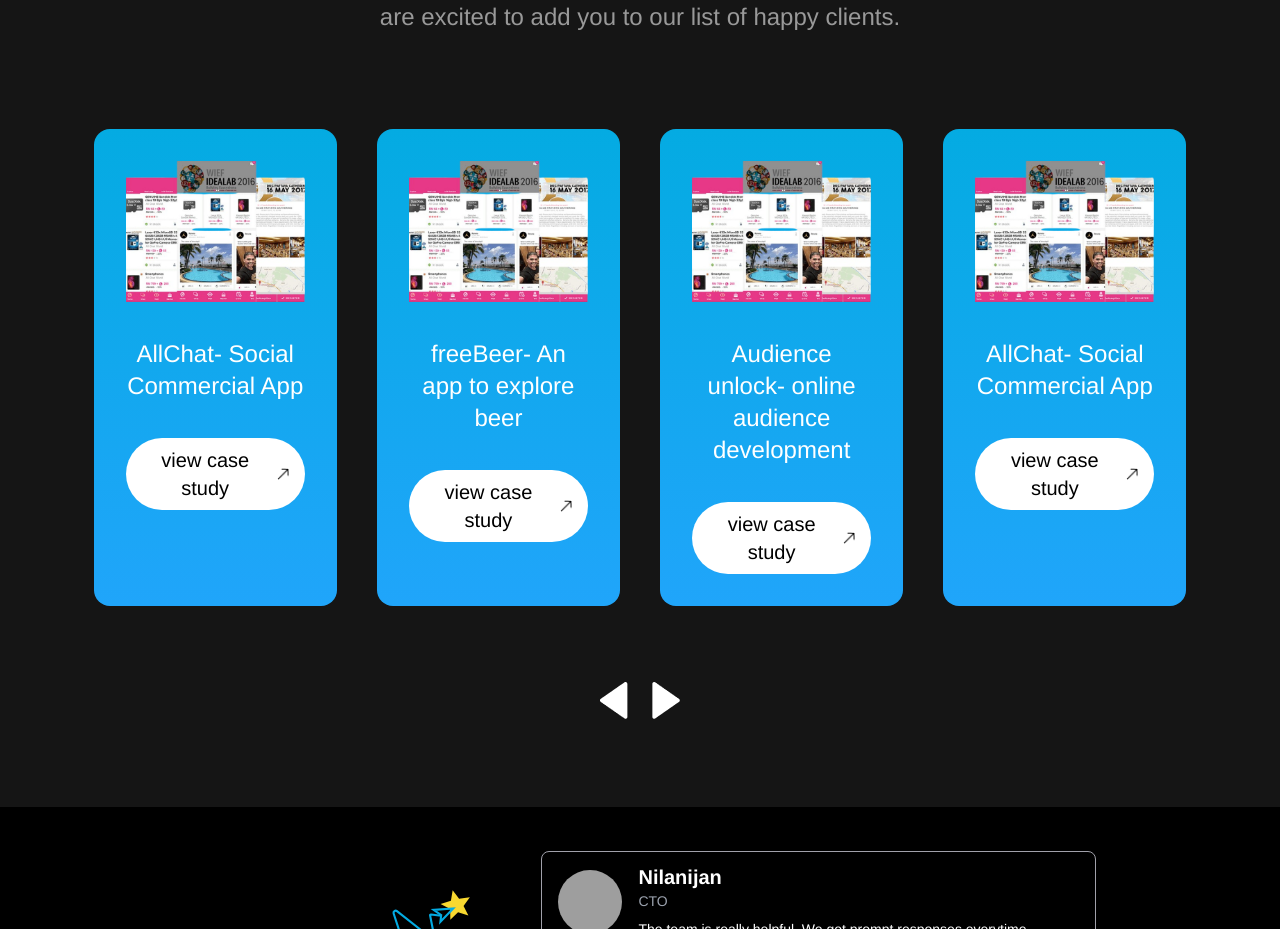
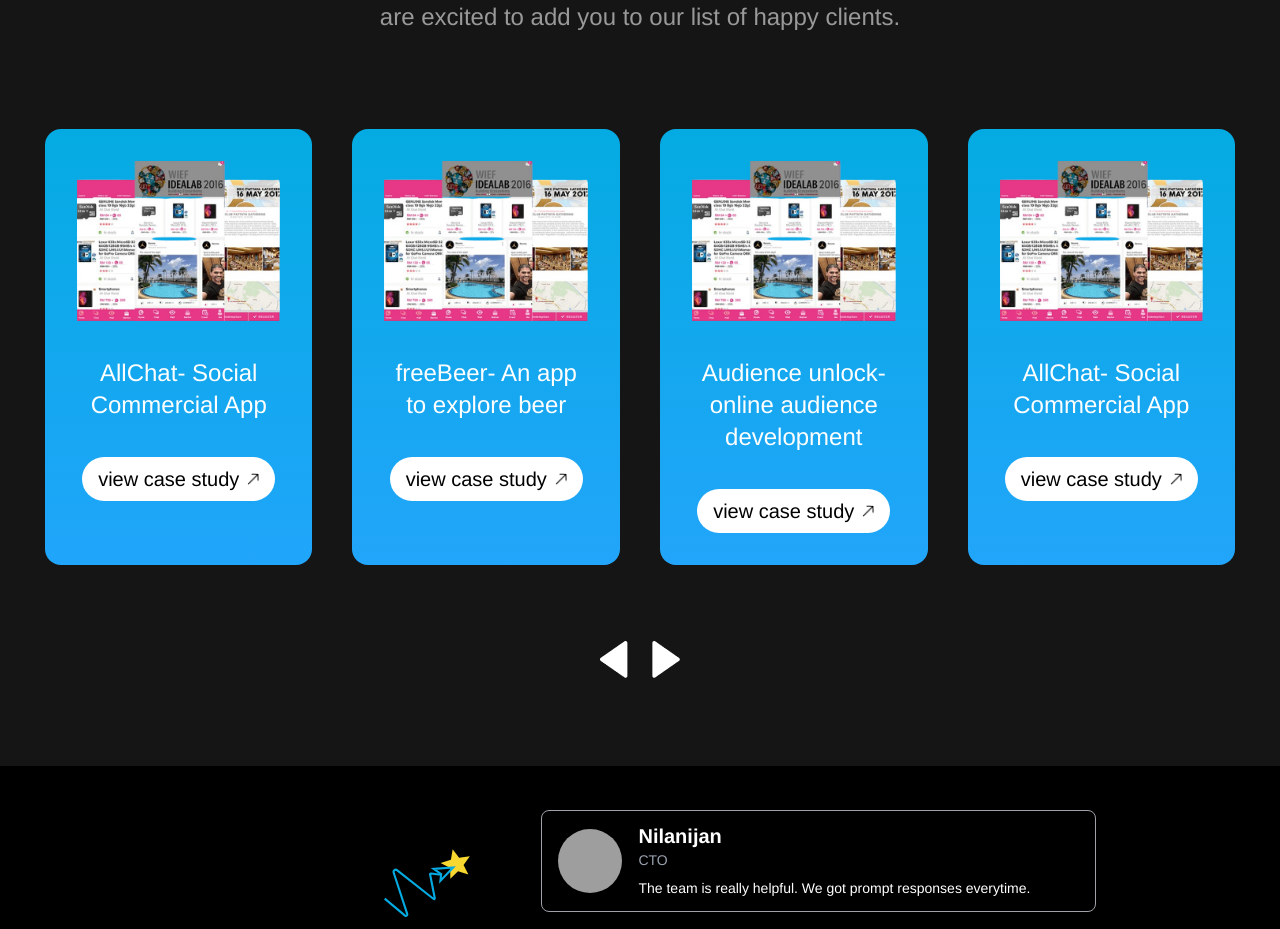
Before and after one commit to prabhat135/iTraction, a React (Create React App) app: page / in a window 1280 px wide. Shown: the part 3565-4494 px from the top of the page. Built offline with nearby package versions, Linux system fonts and the light colour scheme; grey boxes are pictures that could not be loaded.

Commit message:
fixes featured work card issue

```diff
--- a/src/components/Portfolio.js
+++ b/src/components/Portfolio.js
@@ -20,7 +20,7 @@ const Portfolio = () => {
       </div>
 
       <div className="service-card flex flex-wrap justify-center gap-10 pt-10 pb-5 m-auto">
-        <div className="flex flex-col items-center bg-gradient-to-b from-[#04ABE2] to-[#20A5FA] rounded-2xl p-8 w-[350px] sm:w-[400px] md: lg:w-[33%] xl:w-[20%] 2xl:w-[400px] hover:border hover:border-[#04ABE2] hover:bg-none">
+        <div className="flex flex-col items-center bg-gradient-to-b from-[#04ABE2] to-[#20A5FA] rounded-2xl p-8 w-[350px] sm:w-[400px] lg:w-[33%] xl:w-[22%] hover:border hover:border-[#04ABE2] hover:bg-none">
           <img src="../assets/portfolio.png" alt="" className="w-[250px]" />
           <h2 className="text-2xl lg:text-2xl 2xl:text-3xl font-medium text-white py-9  text-center">
             AllChat- Social Commercial App
@@ -36,7 +36,7 @@ const Portfolio = () => {
           </button>
         </div>
 
-        <div className="flex flex-col items-center bg-gradient-to-b from-[#04ABE2] to-[#20A5FA] rounded-2xl p-8 w-[350px] sm:w-[400px] lg:w-[33%] xl:w-[20%] 2xl:w-[400px] hover:border hover:border-[#04ABE2] hover:bg-none">
+        <div className="flex flex-col items-center bg-gradient-to-b from-[#04ABE2] to-[#22A5FA] rounded-2xl p-8 w-[350px] sm:w-[400px] lg:w-[33%] xl:w-[22%] hover:border hover:border-[#04ABE2] hover:bg-none">
           <img src="../assets/portfolio.png" alt="" className="w-[250px]" />
           <h2 className="text-2xl lg:text-2xl 2xl:text-3xl font-medium text-white py-9  text-center">
           freeBeer- An app to explore beer
@@ -52,7 +52,7 @@ const Portfolio = () => {
           </button>
         </div>
 
-        <div className="flex flex-col items-center bg-gradient-to-b from-[#04ABE2] to-[#20A5FA] rounded-2xl p-8 w-[350px] sm:w-[400px] lg:w-[33%] xl:w-[20%] 2xl:w-[400px] hover:border hover:border-[#04ABE2] hover:bg-none">
+        <div className="flex flex-col items-center bg-gradient-to-b from-[#04ABE2] to-[#22A5FA] rounded-2xl p-8 w-[350px] sm:w-[400px] lg:w-[33%] xl:w-[22%] hover:border hover:border-[#04ABE2] hover:bg-none">
           <img src="../assets/portfolio.png" alt="" className="w-[250px]" />
           <h2 className="text-2xl lg:text-2xl 2xl:text-3xl font-medium text-white py-9  text-center">
           Audience unlock- online audience development
@@ -68,7 +68,7 @@ const Portfolio = () => {
           </button>
         </div>
 
-        <div className="flex flex-col items-center bg-gradient-to-b from-[#04ABE2] to-[#20A5FA] rounded-2xl p-8 w-[350px] sm:w-[400px] lg:w-[33%] xl:w-[20%] 2xl:w-[400px] hover:border hover:border-[#04ABE2] hover:bg-none">
+        <div className="flex flex-col items-center bg-gradient-to-b from-[#04ABE2] to-[#22A5FA] rounded-2xl p-8 w-[350px] sm:w-[400px] lg:w-[33%] xl:w-[22%] hover:border hover:border-[#04ABE2] hover:bg-none">
           <img src="../assets/portfolio.png" alt="" className="w-[250px]" />
           <h2 className="text-2xl lg:text-2xl 2xl:text-3xl font-medium text-white py-9  text-center">
             AllChat- Social Commercial App
```
